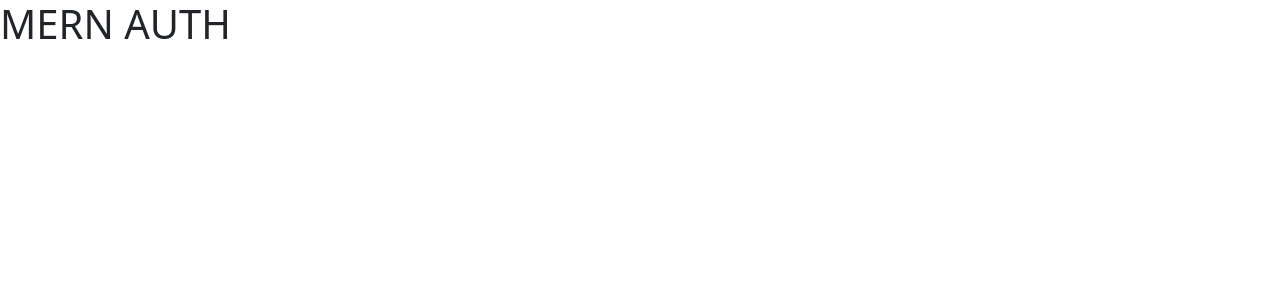
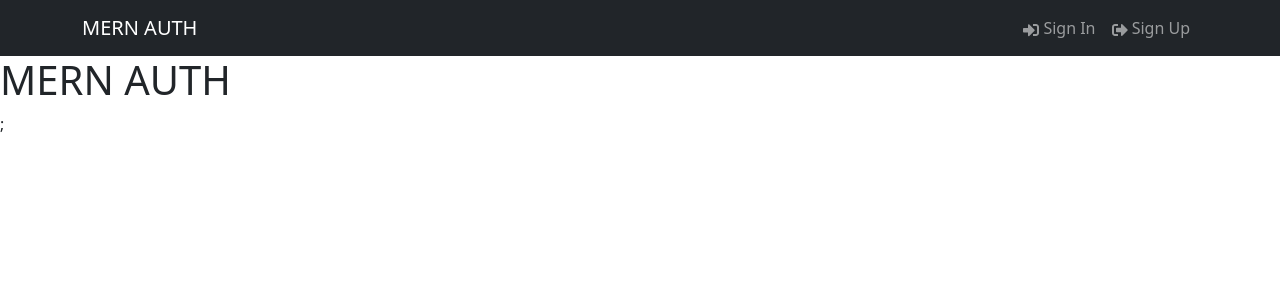
Before and after one commit to gus-pi/mern-auth, a React (Vite) app in the folder frontend/: page / in a window 1280 px wide. Shown: the top 300 px of the page. Built offline with nearby package versions, Linux system fonts and the light colour scheme.

Commit message:
add header component

```diff
--- a/frontend/src/App.tsx
+++ b/frontend/src/App.tsx
@@ -1,5 +1,12 @@
+import Header from './components/Header';
+
 const App = () => {
-  return <h1>MERN AUTH</h1>;
+  return (
+    <>
+      <Header />
+      <h1>MERN AUTH</h1>;
+    </>
+  );
 };
 
 export default App;
--- /dev/null
+++ b/frontend/src/components/Header.tsx
@@ -0,0 +1,27 @@
+import { Navbar, Nav, Container } from 'react-bootstrap';
+import { FaSignInAlt, FaSignOutAlt } from 'react-icons/fa';
+
+const Header = () => {
+  return (
+    <header>
+      <Navbar bg="dark" variant="dark" expand="lg" collapseOnSelect>
+        <Container>
+          <Navbar.Brand href="/">MERN AUTH</Navbar.Brand>
+          <Navbar.Toggle aria-controls="basic-navbar-nav" />
+          <Navbar.Collapse id="basic-navbar-nav">
+            <Nav className="ms-auto">
+              <Nav.Link href="/login">
+                <FaSignInAlt /> Sign In
+              </Nav.Link>
+              <Nav.Link href="/register">
+                <FaSignOutAlt /> Sign Up
+              </Nav.Link>
+            </Nav>
+          </Navbar.Collapse>
+        </Container>
+      </Navbar>
+    </header>
+  );
+};
+
+export default Header;
```
